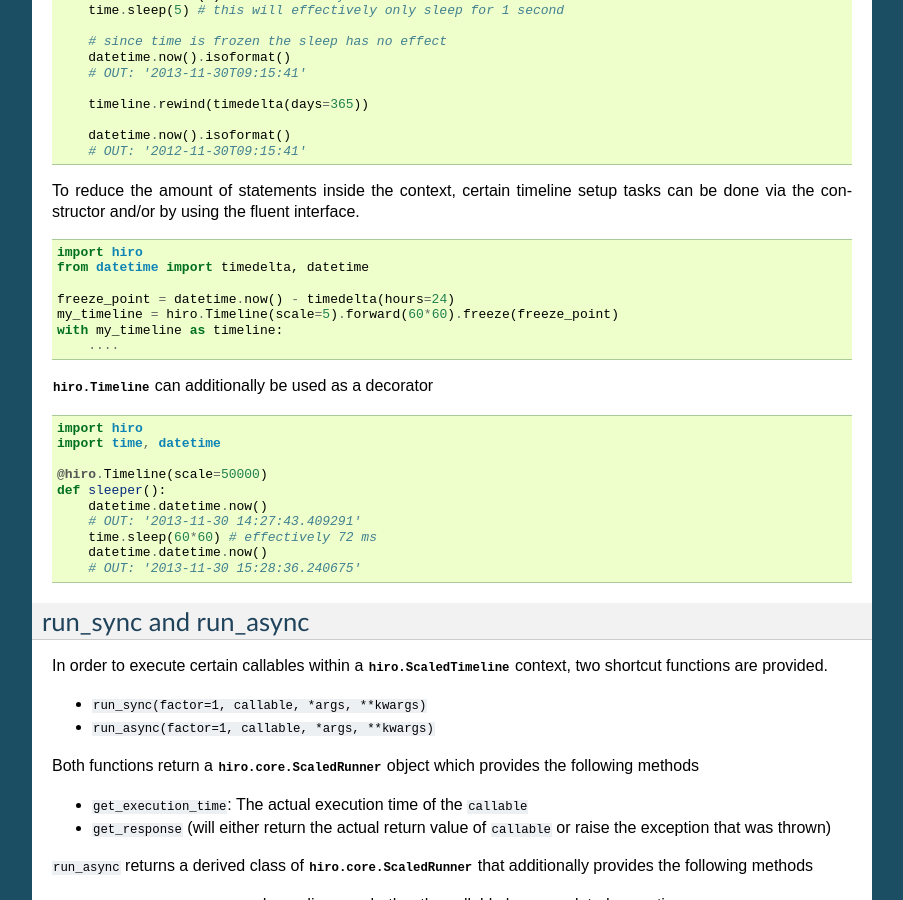
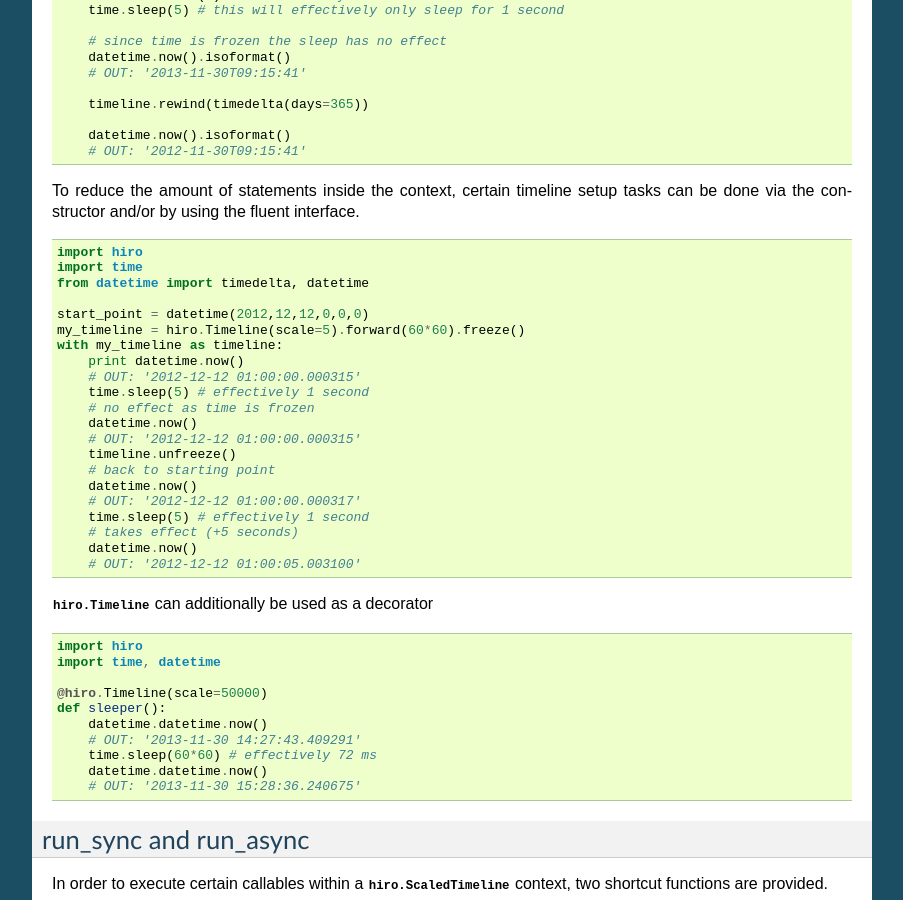
Before and after one commit to alisaifee/hiro, a Sphinx documentation site: the page built from doc/source/intro.rst, in a window 1280 px wide and 900 px high, scrolled down 800 px. Shown: the whole window, without its empty margins (198-1101 px from the left). Built offline with Sphinx 7.4.7, drawn with Linux system fonts in a browser that asks for light colours; formulas are drawn with MathJax 3.

Commit message:
documentation
* added deprecation warnings for ScaledTimeline
* added example use for construction/fluent interface of Timeline

```diff
--- a/doc/source/intro.rst
+++ b/doc/source/intro.rst
@@ -61,15 +61,30 @@ To reduce the amount of statements inside the context, certain timeline setup
 tasks can be done via the constructor and/or by using the fluent interface.
 
 
+
 .. code-block:: python
 
     import hiro
+    import time
     from datetime import timedelta, datetime
 
-    freeze_point = datetime.now() - timedelta(hours=24)
-    my_timeline = hiro.Timeline(scale=5).forward(60*60).freeze(freeze_point)
+    start_point = datetime(2012,12,12,0,0,0)
+    my_timeline = hiro.Timeline(scale=5).forward(60*60).freeze()
     with my_timeline as timeline:
-        ....
+        print datetime.now()
+        # OUT: '2012-12-12 01:00:00.000315'
+        time.sleep(5) # effectively 1 second
+        # no effect as time is frozen
+        datetime.now()
+        # OUT: '2012-12-12 01:00:00.000315'
+        timeline.unfreeze()
+        # back to starting point
+        datetime.now()
+        # OUT: '2012-12-12 01:00:00.000317'
+        time.sleep(5) # effectively 1 second
+        # takes effect (+5 seconds)
+        datetime.now()
+        # OUT: '2012-12-12 01:00:05.003100'
 
 
 :class:`hiro.Timeline` can additionally be used as a decorator
--- a/doc/source/project.rst
+++ b/doc/source/project.rst
@@ -3,14 +3,16 @@ Project resources
 *****************
 
 - Source : `Github`_
-- Continuous Integration: Coveralls |coveralls|
-- Test coverage: Travis-CI |travis|
+- Continuous Integration: |coveralls|
+- Test coverage: |travis|
 
 
 .. _Github: http://github.com/alisaifee/hiro
 
 .. |travis| image:: https://travis-ci.org/alisaifee/hiro.png?branch=master
     :target: https://travis-ci.org/alisaifee/hiro
+    :alt: Travis-CI
 
 .. |coveralls| image:: https://coveralls.io/repos/alisaifee/hiro/badge.png?branch=master
     :target: https://coveralls.io/r/alisaifee/hiro?branch=master
+    :alt: Coveralls
```
Also changed, not shown: README.rst (+17 -4 lines), 1 other file.
